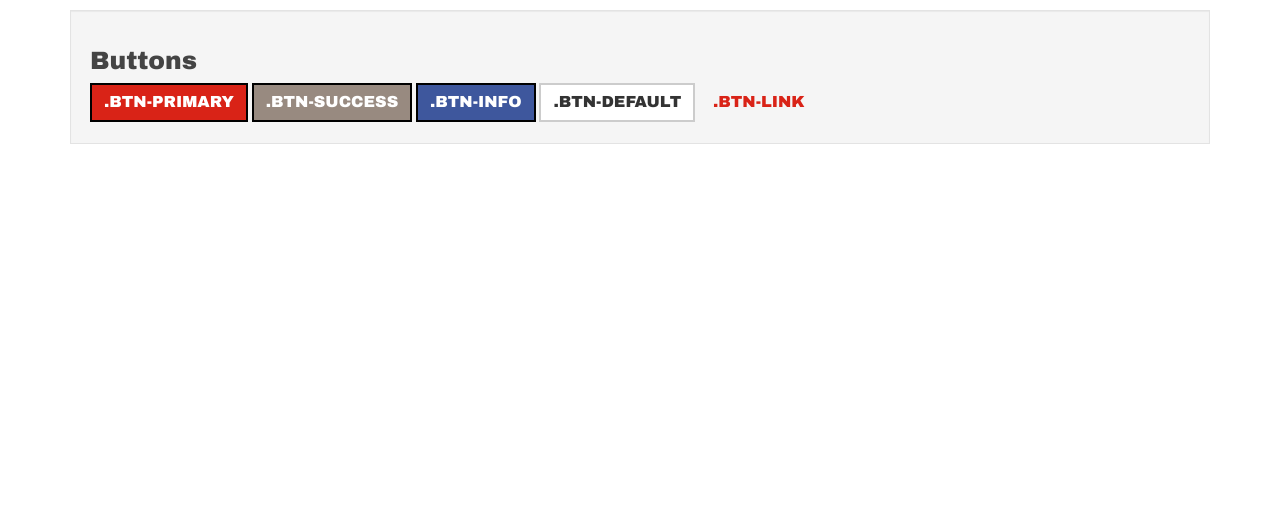
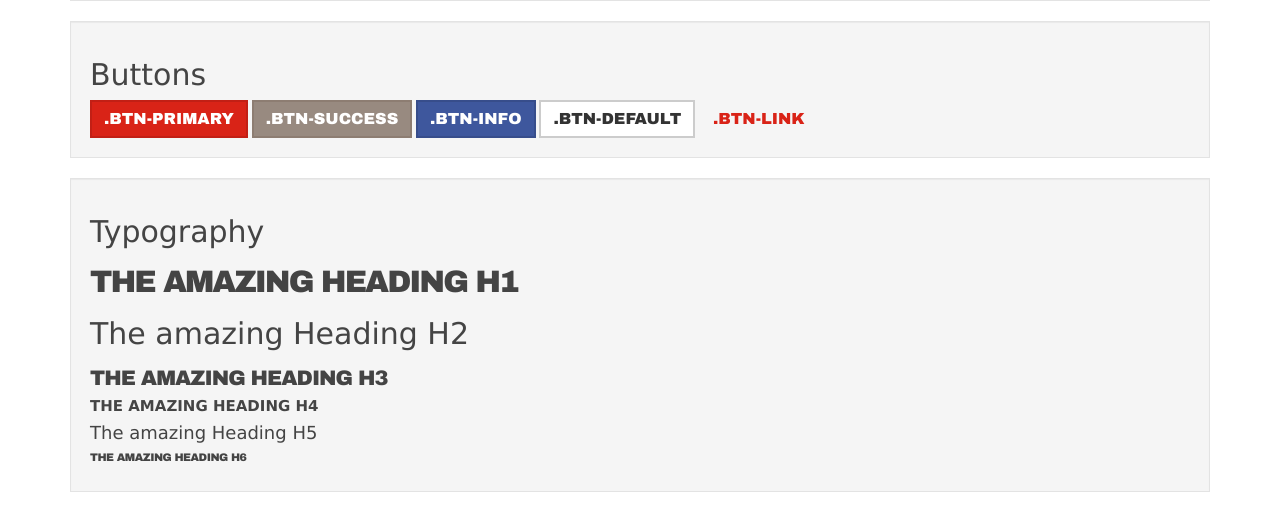
Before and after one commit to hackathongi/2015-stylesheet, a website: page demo/index.html in a window 1280 px wide. Shown: the part 730-1242 px from the top of the page. Before the commit the page ends 894 px from the top, so only its background shows below. Drawn offline with Linux system fonts and the light colour scheme.

Commit message:
Add headings

```diff
--- a/demo/index.html
+++ b/demo/index.html
@@ -85,6 +85,7 @@
     </div>
 
     <div class="well">
+
         <h2>Buttons</h2>
         <a class="btn btn-primary" href="#">.btn-primary</a>
         <a class="btn btn-success" href="#">.btn-success</a>
@@ -92,28 +93,18 @@
         <a class="btn btn-default" href="#">.btn-default</a>
         <a class="btn btn-link" href="#">.btn-link</a>
 
-        <div class="row">
+    </div>
 
-            <div class="col-xs-6 col-sm-4 col-lg-3">
-            </div>
+    <div class="well">
 
-            <div class="col-xs-6 col-sm-4 col-lg-3">
-            </div>
+        <h2>Typography</h2>
 
-            <div class="clearfix visible-xs"></div>
-
-            <div class="col-xs-6 col-sm-4 col-lg-3">
-            </div>
-
-            <div class="clearfix visible-sm visible-md"></div>
-
-            <div class="col-xs-6 col-sm-4 col-lg-3">
-            </div>
-
-            <div class="col-xs-6 col-sm-4 col-lg-3">
-            </div>
-
-        </div>
+        <h1>The amazing Heading H1</h1>
+        <h2>The amazing Heading H2</h2>
+        <h3>The amazing Heading H3</h3>
+        <h4>The amazing Heading H4</h4>
+        <h5>The amazing Heading H5</h5>
+        <h6>The amazing Heading H6</h6>
 
     </div>
 
--- a/demo/less/hackajobs-stylesheet/__variablesOverrides.less
+++ b/demo/less/hackajobs-stylesheet/__variablesOverrides.less
@@ -79,15 +79,15 @@
 
 @btn-primary-color:              #fff;
 @btn-primary-bg:                 @brand-primary;
-@btn-primary-border:             #000;
+//@btn-primary-border:             #000;
 
 @btn-success-color:              #fff;
 @btn-success-bg:                 @brand-success;
-@btn-success-border:             #000;
+//@btn-success-border:             #000;
 
 @btn-info-color:                 #fff;
 @btn-info-bg:                    @brand-info;
-@btn-info-border:                #000;
+//@btn-info-border:                #000;
 
 @btn-warning-color:              #fff;
 @btn-warning-bg:                 @brand-warning;
--- a/demo/less/hackajobs-stylesheet/hackajobs-stylesheet.less
+++ b/demo/less/hackajobs-stylesheet/hackajobs-stylesheet.less
@@ -44,3 +44,4 @@
 @import "_layout.less";
 @import "_colors.less";
 @import "_buttons.less";
+@import "_headings.less";
--- a/less/__variablesOverrides.less
+++ b/less/__variablesOverrides.less
@@ -79,15 +79,15 @@
 
 @btn-primary-color:              #fff;
 @btn-primary-bg:                 @brand-primary;
-@btn-primary-border:             #000;
+//@btn-primary-border:             #000;
 
 @btn-success-color:              #fff;
 @btn-success-bg:                 @brand-success;
-@btn-success-border:             #000;
+//@btn-success-border:             #000;
 
 @btn-info-color:                 #fff;
 @btn-info-bg:                    @brand-info;
-@btn-info-border:                #000;
+//@btn-info-border:                #000;
 
 @btn-warning-color:              #fff;
 @btn-warning-bg:                 @brand-warning;
--- /dev/null
+++ b/less/_headings.less
@@ -0,0 +1,31 @@
+h1 {
+  text-transform: uppercase;
+  letter-spacing: -2px;
+}
+
+h2 {
+  font-family: @font-family-base;
+  font-weight: normal;
+  font-size: ceil(@font-size-base * 2.5);
+}
+
+h3 {
+  text-transform: uppercase;
+  letter-spacing: -1px;
+}
+
+h4 {
+  font-family: @font-family-base;
+  text-transform: uppercase;
+}
+
+h5 {
+  font-family: @font-family-base;
+  font-size: ceil(@font-size-base * 1.5);
+  font-weight: normal;
+}
+
+h6 {
+  text-transform: uppercase;
+  letter-spacing: -.5px;
+}
--- a/less/hackajobs-stylesheet.less
+++ b/less/hackajobs-stylesheet.less
@@ -44,3 +44,4 @@
 @import "_layout.less";
 @import "_colors.less";
 @import "_buttons.less";
+@import "_headings.less";
```
Also changed, not shown: demo/css/hackajobs-stylesheet.css, demo/css/hackajobs-stylesheet.min.css.
